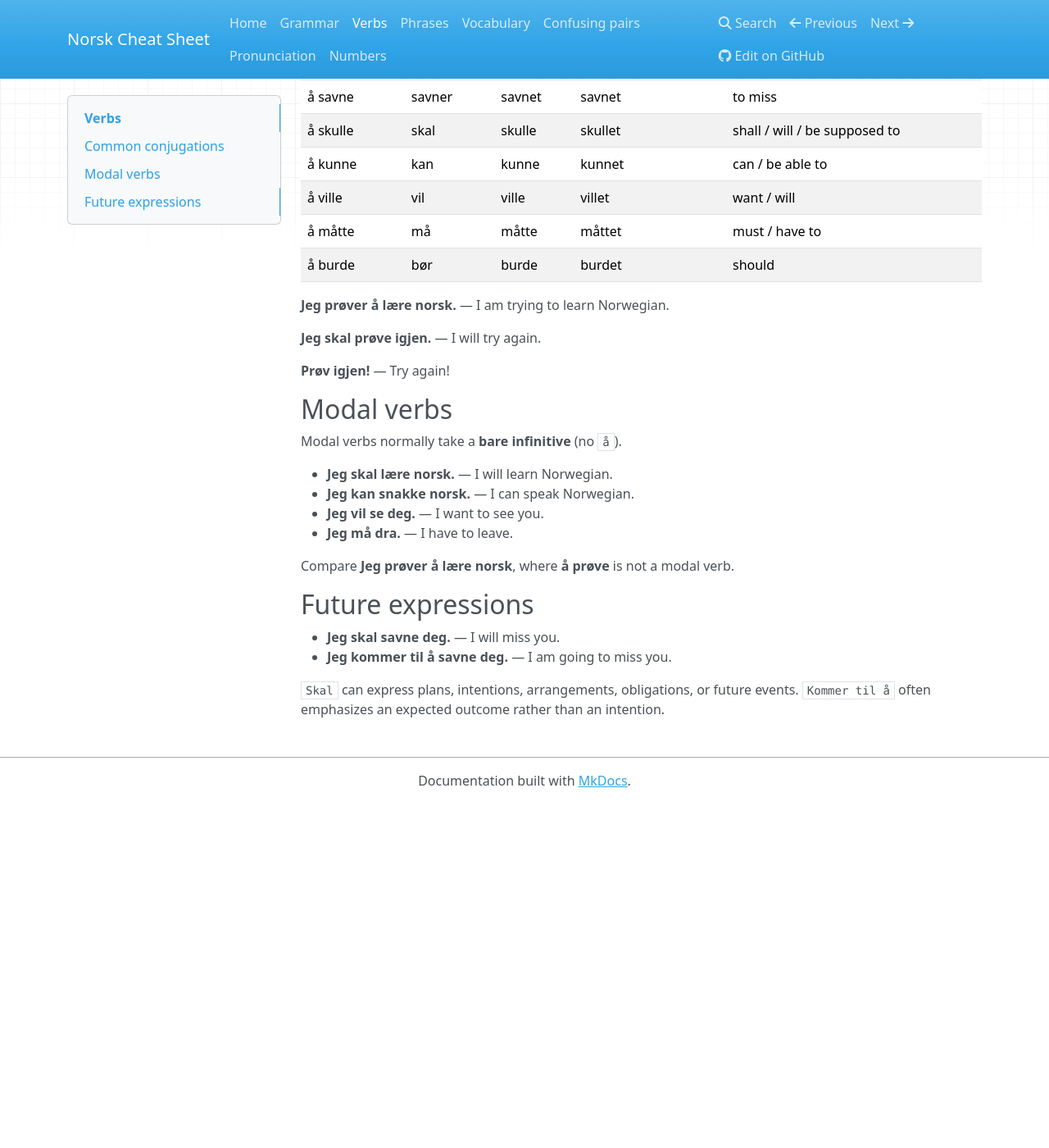
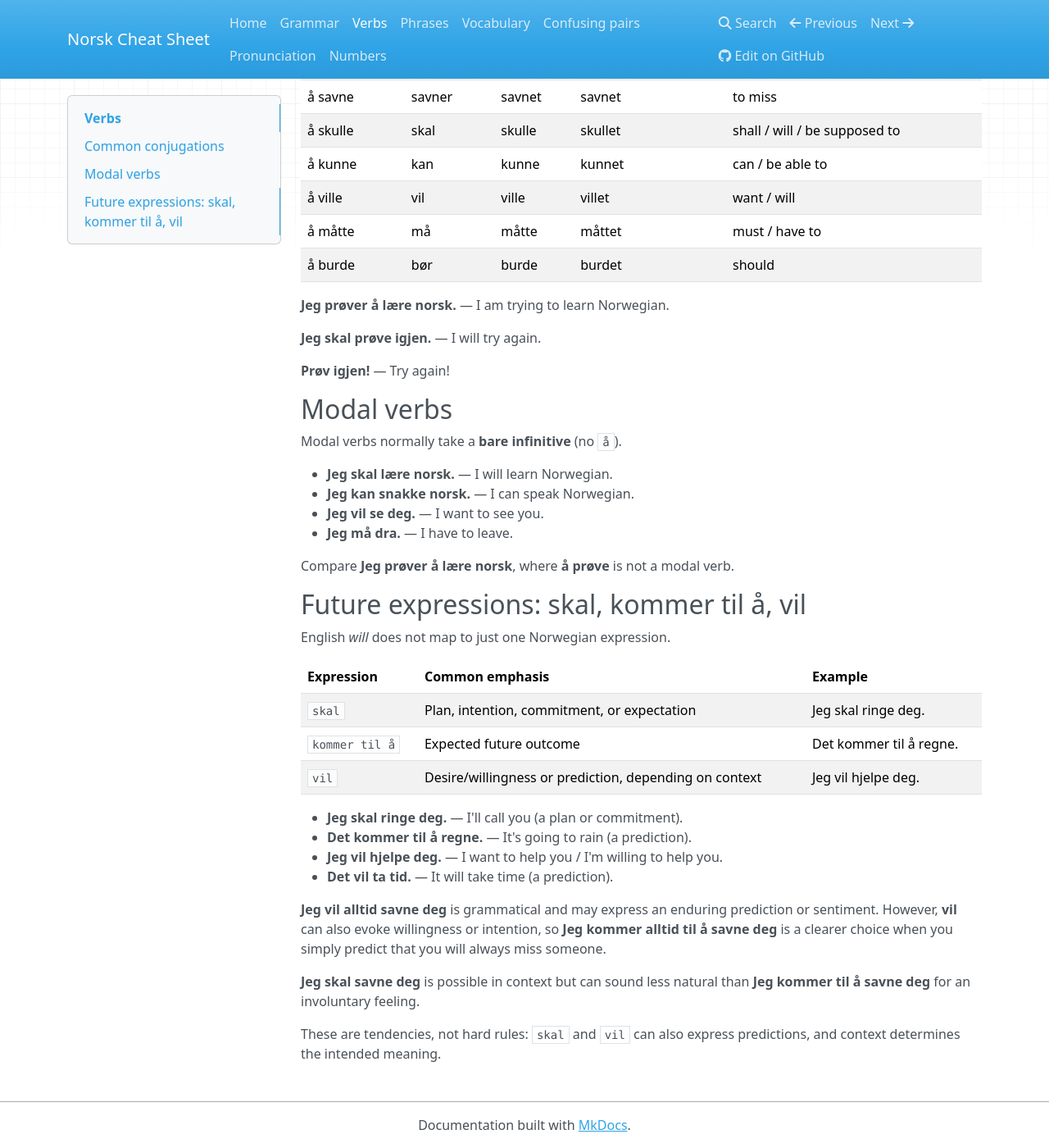
Before and after one commit to timsnyder/norsk-cheatsheet, an MkDocs documentation site: the page built from docs/verbs.md, in a window 1280 px wide and 1400 px high, scrolled down 287 px. Shown: the whole window at 82% size. Built offline with MkDocs 1.6.1, drawn with Linux system fonts in a browser that asks for light colours; nearby versions of some CDN libraries; before the commit the page ends 1267 px from its top, so only the background shows below that.

Commit message:
docs: address review feedback in docs/verbs.md
Co-authored-by: ChatGPT (GPT-6) <noreply@openai.com>

```diff
--- a/docs/verbs.md
+++ b/docs/verbs.md
@@ -31,10 +31,28 @@ Modal verbs normally take a **bare infinitive** (no `å`).
 
 Compare **Jeg prøver å lære norsk**, where **å prøve** is not a modal verb.
 
-## Future expressions
+## Future expressions: skal, kommer til å, vil
 
-- **Jeg skal savne deg.** — I will miss you.
-- **Jeg kommer til å savne deg.** — I am going to miss you.
+English *will* does not map to just one Norwegian expression.
 
-`Skal` can express plans, intentions, arrangements, obligations, or future events.
-`Kommer til å` often emphasizes an expected outcome rather than an intention.
+| Expression | Common emphasis | Example |
+| --- | --- | --- |
+| `skal` | Plan, intention, commitment, or expectation | Jeg skal ringe deg. |
+| `kommer til å` | Expected future outcome | Det kommer til å regne. |
+| `vil` | Desire/willingness or prediction, depending on context | Jeg vil hjelpe deg. |
+
+- **Jeg skal ringe deg.** — I'll call you (a plan or commitment).
+- **Det kommer til å regne.** — It's going to rain (a prediction).
+- **Jeg vil hjelpe deg.** — I want to help you / I'm willing to help you.
+- **Det vil ta tid.** — It will take time (a prediction).
+
+**Jeg vil alltid savne deg** is grammatical and may express an enduring
+prediction or sentiment. However, **vil** can also evoke willingness or
+intention, so **Jeg kommer alltid til å savne deg** is a clearer choice
+when you simply predict that you will always miss someone.
+
+**Jeg skal savne deg** is possible in context but can sound less natural
+than **Jeg kommer til å savne deg** for an involuntary feeling.
+
+These are tendencies, not hard rules: `skal` and `vil` can also express
+predictions, and context determines the intended meaning.
```
